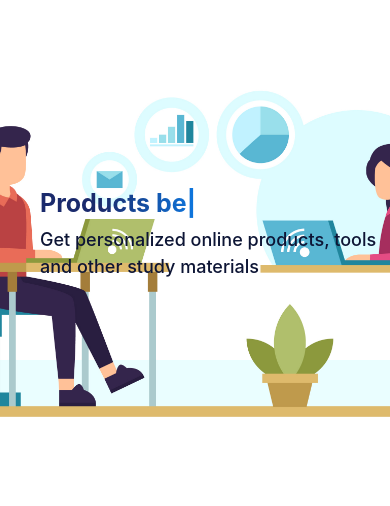
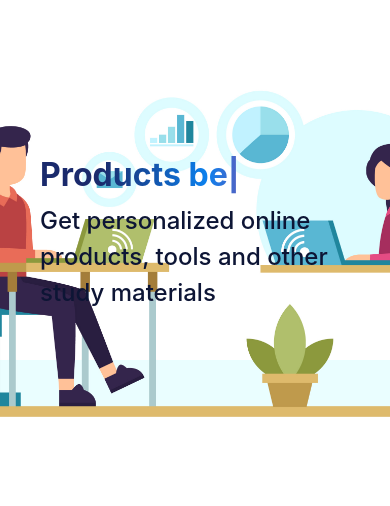
Before and after one commit to 075Purushottam/project-padaku, a Django app: page / in a window 390 px wide; the page is wider, and only the part inside the window is pictured. Shown: the part 88-594 px from the top of that part. Run offline with Django 3.2, Linux system fonts and the light colour scheme; data comes from the database, SQL or seed files in the repository; some libraries are stand-ins or nearby versions.

Commit message:
style update

```diff
--- a/static/styles/style.css
+++ b/static/styles/style.css
@@ -21,6 +21,9 @@ li{
 .fa-google{
     font-size:35px;
     margin: 10px 0;
+}
+.username{
+    margin: auto 0px;
 }
 /* Header */
 .res {
@@ -566,12 +569,11 @@ footer{
         border: 2px solid black;
     } */
     .hero-section h1 {
-        font-size: 25px;
+        font-size: 32px;
     }
 
     .hero-section p {
-        font-size: 18px;
-        /* border: 2px solid black; */
+        font-size: 24px;
     }
 
     .hero-section button {
@@ -640,6 +642,7 @@ footer{
     display: flex;
     flex-direction: column;
     margin: 40px auto;
+    width: 340px;
    }
 
    .form-detail h3{
```
